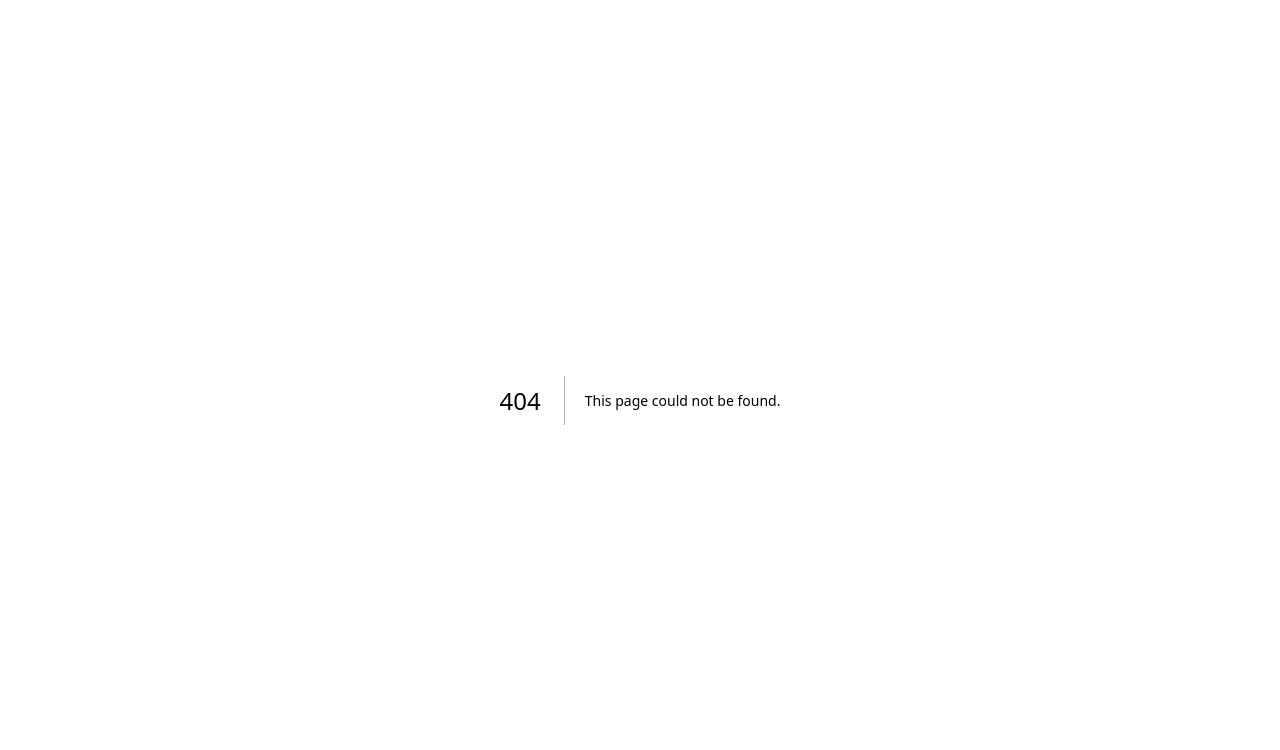
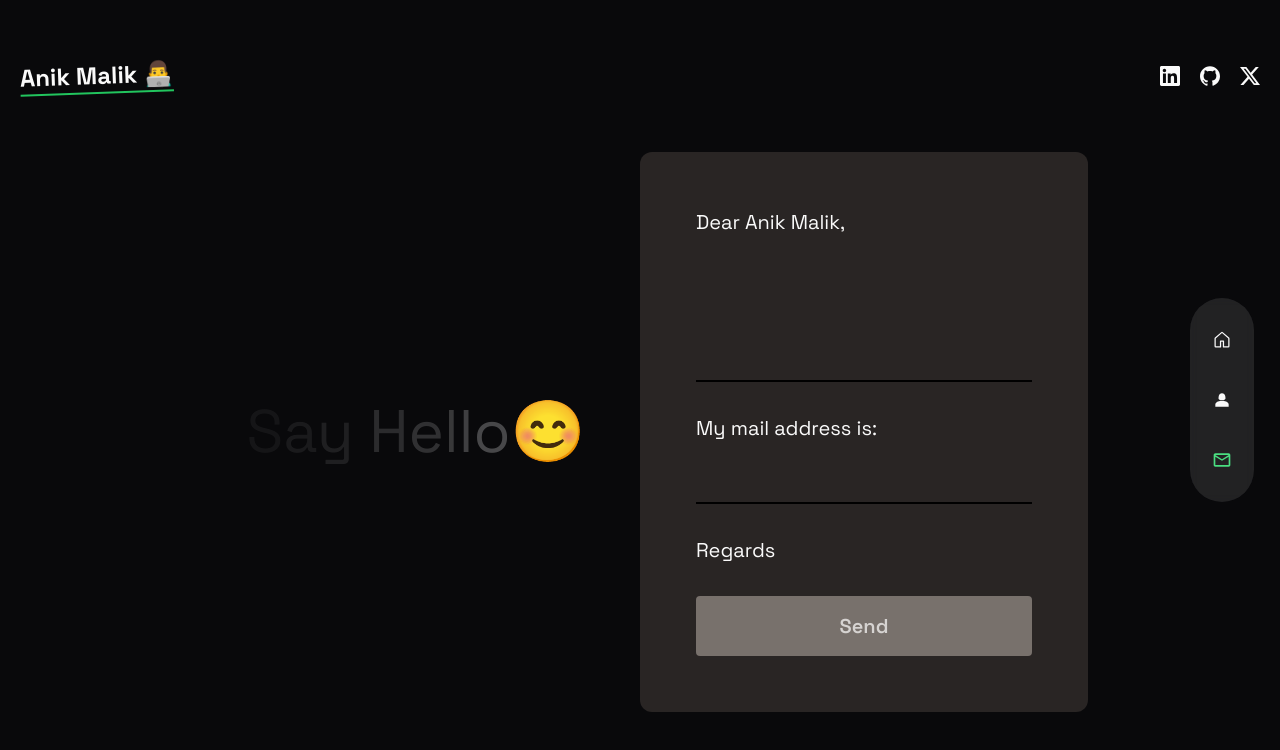
Before and after one commit to anikmalik30/my-app, a Next.js app: page /contact in a window 1280 px wide. Before the commit this address had no page. Shown: the top 750 px of the page. Built offline with nearby package versions, Linux system fonts and the light colour scheme.

Commit message:
Refactor Footer and Navbar components in home directory contact form and navigation

```diff
--- a/src/app/(home)/components/Footer.tsx
+++ b/src/app/(home)/components/Footer.tsx
@@ -1,10 +1,10 @@
-import React from 'react'
-import Navbar from './Navbar'
+import React from "react";
+import Header from "./Header";
 
 export default function Footer() {
   return (
-    <div className='border-t mt-10'>
-        <Navbar className='flex-col gap-5'/>
+    <div className="border-t mt-10">
+      <Header className="flex-col gap-5" />
     </div>
-  )
+  );
 }
--- a/src/app/(home)/components/Navbar.tsx
+++ b/src/app/(home)/components/Header.tsx
@@ -3,7 +3,7 @@ import Link from "next/link";
 import React from "react";
 import { SiGithub, SiLinkedin, SiX } from "react-icons/si";
 
-export default function Navbar({className}: {className?: string}) {
+export default function Header({className}: {className?: string}) {
   const socials = [
     {
       link: "https://linkedin.com/in/anikmalik",
--- /dev/null
+++ b/src/app/(home)/components/Nav.tsx
@@ -0,0 +1,66 @@
+"use client";
+import React from "react";
+import Link from "next/link";
+import { GoHome } from "react-icons/go";
+import { MdOutlineEmail, MdPerson, MdPerson2 } from "react-icons/md";
+import { usePathname } from "next/navigation";
+
+const navData = [
+  {
+    name: "Home",
+    path: "/",
+    icon: GoHome,
+  },
+  {
+    name: "About",
+    path: "/about",
+    icon: MdPerson2,
+  },
+  {
+    name: "Contact",
+    path: "/contact",
+    icon: MdOutlineEmail,
+  },
+];
+
+export default function Nav() {
+  const pathname = usePathname();
+
+  return (
+    <nav
+      className="flex flex-col items-center justify-center gap-y-4 fixed h-max bottom-0 mt-auto
+    xl:right-[2%] z-50 top-0 w-full xl:w-16 xl:max-w-md xl:h-screen"
+    >
+      {/* inner */}
+      <div
+        className="flex w-full xl:flex-col items-center justify-between
+      xl:justify-center gap-y-10 px-4 md:px-40 xl:px-0 h-[80px] bg-green-200/10 xl:h-max py-8 bg-white/10
+      backdrop-blur-sm text-3xl xl:text-xl xl:rounded-full "
+      >
+        {navData.map((link, index) => {
+          const Icon = link.icon;
+          return (
+            <Link key={index} href={link.path} className="group">
+              {/* tooltip */}
+              <div className="absolute pr-14 right-0 hidden xl:group-hover:flex">
+                <div className="bg-slate-900 relative flex text-white items-center p-[6px] rounded-[3px]">
+                  <div className="text-[12px] leading-none font-semibold capitalize">
+                    {link.name}
+                  </div>
+                  {/* triangle */}
+                  <div className="border-solid border-l-slate-900 border-l-8 border-y-transparent border-y-[6px] border-r-0 absolute -right-2"></div>
+                </div>
+              </div>
+              {/* icon */}
+              <Icon
+                className={`${
+                  link.path === pathname && "text-green-400"
+                } relative flex items-center hover:text-green-500 hover:scale-125 transition-all`}
+              />
+            </Link>
+          );
+        })}
+      </div>
+    </nav>
+  );
+}
--- a/src/app/(home)/page.tsx
+++ b/src/app/(home)/page.tsx
@@ -1,10 +1,12 @@
 import React from "react";
-import Navbar from "./components/Navbar";
+import Header from "./components/Header";
 import HeroSection from "./components/HeroSection";
 import Skills from "./components/Skills";
 import Projects from "./components/Projects";
 import Footer from "./components/Footer";
 import ParticlesContainer from "./components/ParticlesContainer";
+import Nav from "./components/Nav";
+import Transition from "../../components/transition";
 
 export default function page() {
   return (
@@ -12,7 +14,7 @@ export default function page() {
       <div className=" dark:bg-black bg-white  dark:bg-grid-white/[0.05] bg-grid-black/[0.2] relative">
         <ParticlesContainer />
         <div className="max-w-7xl mx-auto sm:p-5">
-          <Navbar />
+          <Header />
           <HeroSection />
         </div>
         <div
--- /dev/null
+++ b/src/app/about/page.tsx
@@ -0,0 +1,7 @@
+import React from 'react'
+
+export default function AboutPage() {
+  return (
+    <div>AboutPage</div>
+  )
+}
--- /dev/null
+++ b/src/app/contact/page.tsx
@@ -0,0 +1,82 @@
+"use client";
+import { motion } from "framer-motion";
+import Header from "../(home)/components/Header";
+import { useState } from "react";
+
+export default function ContactPage() {
+  const [success, setSuccess] = useState(false);
+  const [error, setError] = useState(false);
+
+  const text = "Say Hello";
+
+  return (
+    <>
+      <div className="min-h-screen overflow-hidden">
+        <div className="max-w-7xl mx-auto sm:p-5">
+          <Header />
+        </div>
+        <motion.div
+          className="flex-grow"
+          initial={{ y: "-200vh" }}
+          animate={{ y: "0%" }}
+          transition={{ duration: 1 }}
+        >
+          <div className="flex flex-col lg:flex-row px-4 sm:px-8 md:px-12 lg:px-20 xl:px-48">
+            {/* TEXT CONTAINER */}
+            <div className="lg:w-1/2 flex items-center justify-center text-6xl">
+              <div>
+                {/* <motion.div> */}
+                {text.split("").map((letter, index) => (
+                  <motion.span
+                    key={index}
+                    initial={{ opacity: 1 }}
+                    animate={{ opacity: 0 }}
+                    transition={{
+                      duration: 3,
+                      repeat: Infinity,
+                      delay: index * 0.1,
+                    }}
+                  >
+                    {letter}
+                  </motion.span>
+                ))}
+                😊
+                {/* </motion.div> */}
+              </div>
+            </div>
+            {/* FORM CONTAINER */}
+            <div className="h-full lg:w-1/2 lg:flex-row bg-stone-800 rounded-xl text-xl">
+              <form className="h-1/2 flex flex-col lg:h-full gap-8  pt-14 pl-14 pr-14 pb-14">
+                <span>Dear Anik Malik,</span>
+                <textarea
+                  rows={4}
+                  className="bg-transparent border-b-2 border-b-black outline-none resize-none"
+                />
+                <span>My mail address is:</span>
+                <input
+                  type="text"
+                  className="bg-transparent border-b-2 border-b-black outline-none"
+                />
+                <span>Regards</span>
+                <button className="bg-stone-500 rounded font-semibold text-stone-300 p-4">
+                  Send
+                </button>
+                {success && (
+                  <span className="text-green-500 font-semibold">
+                    Your message has been sent successfully!
+                  </span>
+                )}
+                {error && (
+                  <span className="text-red-500 font-semibold">
+                    There was an error sending your message. Please try again
+                    later.
+                  </span>
+                )}
+              </form>
+            </div>
+          </div>
+        </motion.div>
+      </div>
+    </>
+  );
+}
--- a/src/app/layout.tsx
+++ b/src/app/layout.tsx
@@ -2,6 +2,7 @@ import type { Metadata } from "next";
 import { Space_Grotesk } from "next/font/google";
 import "./globals.css";
 import { ThemeProvider } from "@/components/theme-provider";
+import Nav from "./(home)/components/Nav";
 
 const spaceGrotesk = Space_Grotesk({ subsets: ["latin"] });
 
@@ -47,6 +48,7 @@ export default function RootLayout({
           disableTransitionOnChange
         >
           {children}
+          <Nav />
         </ThemeProvider>
       </body>
     </html>
--- /dev/null
+++ b/src/app/template.tsx
@@ -0,0 +1,18 @@
+"use client";
+import { AnimatePresence, animate, motion } from "framer-motion";
+import { usePathname, useRouter } from "next/navigation";
+import Transition from "../components/transition";
+
+export default function Template({ children }: { children: React.ReactNode }) {
+  const pathname = usePathname();
+  return (
+    <>
+      <AnimatePresence mode="wait">
+        <motion.div key={pathname} className="h-full">
+          <Transition />
+          {children}
+        </motion.div>
+      </AnimatePresence>
+    </>
+  );
+}
--- /dev/null
+++ b/src/components/transition.tsx
@@ -0,0 +1,53 @@
+import { motion } from "framer-motion";
+const transitionVariants = {
+  initial: {
+    x: "100%",
+    width: "100%",
+  },
+  animate: {
+    x: "0%",
+    width: "0%",
+  },
+  exit: {
+      x: ["0%", "100%"],
+      width: ["0%", "100%"],
+  },
+};
+
+export default function Transition() {
+  return (
+    <>
+
+      <motion.div
+        className="fixed top-0 bottom-0 right-full  h-screen w-screen z-30
+      bg-[#292524]"
+        variants={transitionVariants}
+        initial="initial"
+        animate="animate"
+        exit="exit"
+        transition={{ delay: 0.2, duration: 0.6, ease: "easeInOut" }}
+      >
+      </motion.div>
+      <motion.div
+        className="fixed top-0 bottom-0 right-full w-screen h-screen z-20
+      bg-[#1c1917]"
+        variants={transitionVariants}
+        initial="initial"
+        animate="animate"
+        exit="exit"
+        transition={{ delay: 0.4, duration: 0.6, ease: "easeInOut" }}
+      >
+      </motion.div>
+      <motion.div
+        className="fixed top-0 bottom-0 right-full w-screen h-screen z-10
+      bg-[#0c0a09]"
+        variants={transitionVariants}
+        initial="initial"
+        animate="animate"
+        exit="exit"
+        transition={{ delay: 0.6, duration: 0.6, ease: "easeInOut" }}
+      >
+      </motion.div>
+    </>
+  );
+}
```
